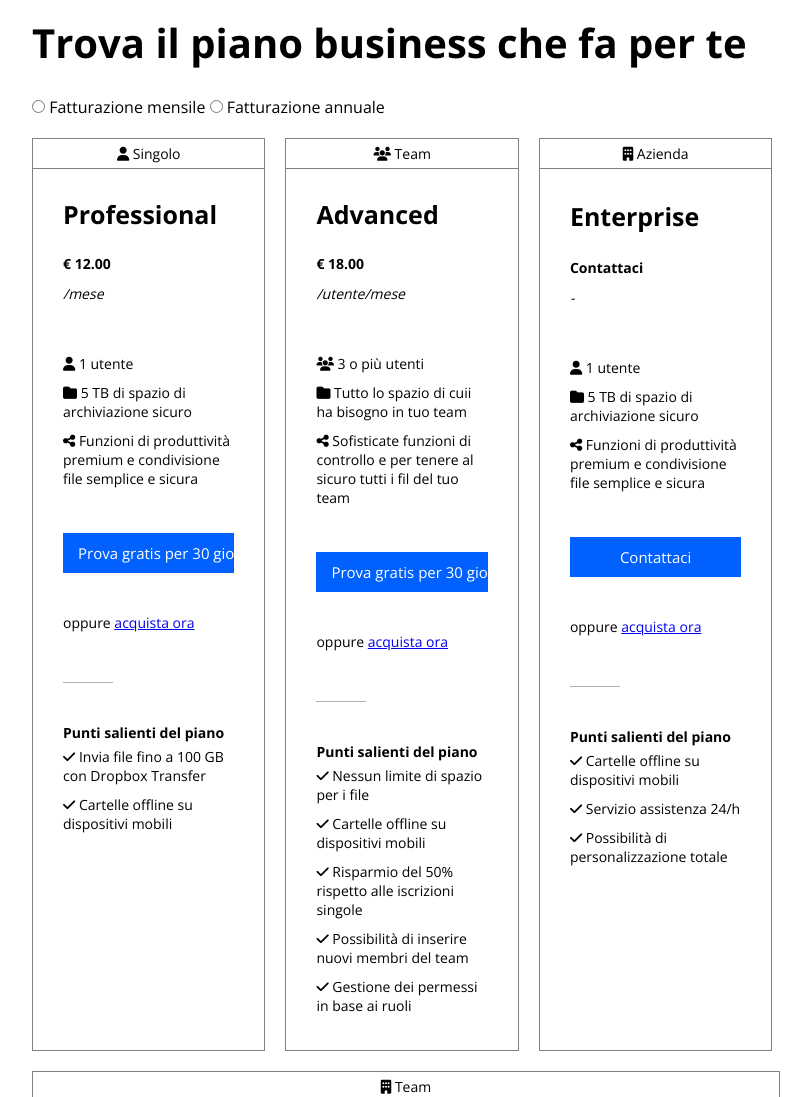
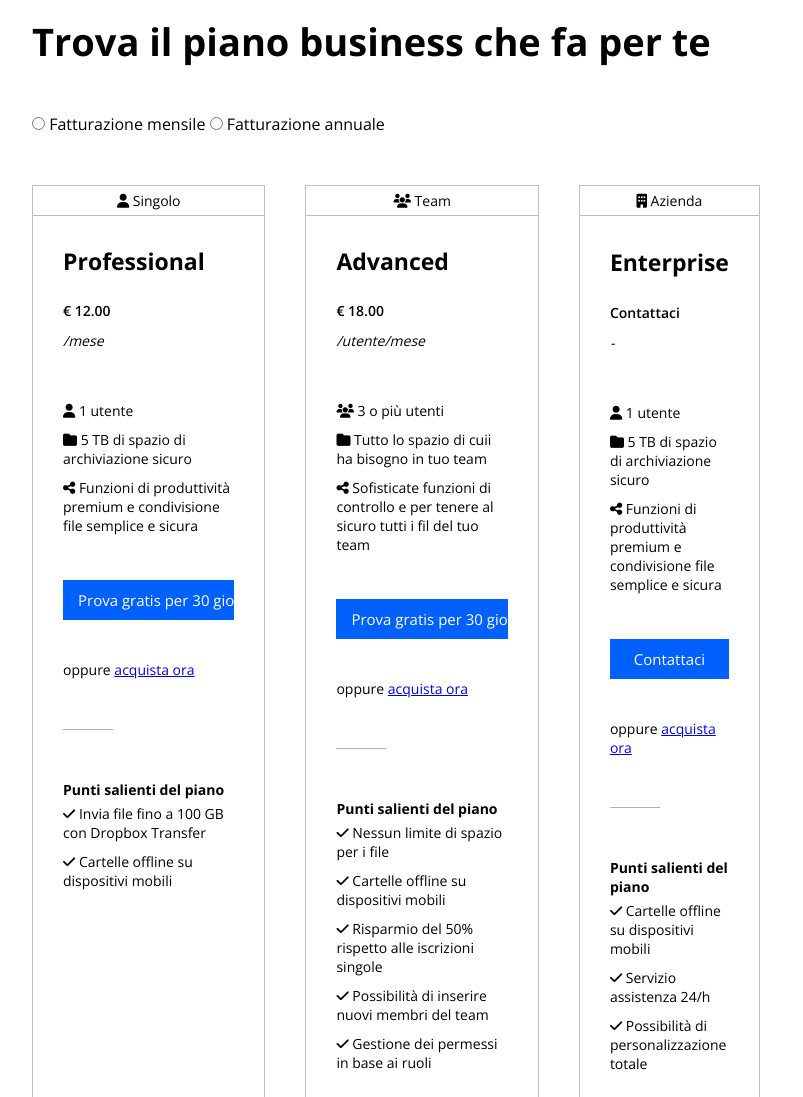
Before and after one commit to S-Lombardi/htmlcss-dropbox, a plain HTML site: page index.html in a window 1280 px wide. Shown: the part 1060-2157 px from the top of the page, without its empty margins (234-1037 px from the left). Drawn offline with nearby package versions, Linux system fonts and the light colour scheme.

Commit message:
Aggiunti margini alle prime colonne del main, modificati font-weight e bordi

```diff
--- a/css/style.css
+++ b/css/style.css
@@ -6,6 +6,7 @@
 
 body, input, textarea, button {
     font-family: 'Open Sans', sans-serif;
+    font-weight: 300;
 }
 
 /* UTILIà */
@@ -18,7 +19,6 @@ body, input, textarea, button {
 
 .margin{
     margin-bottom: 100px;
-
 }
 
 .container-large {
@@ -69,11 +69,12 @@ body, input, textarea, button {
 /* style */
 
 h2 {
-    font-size: 40px;
+    font-size:38px;
+    margin-bottom: 20px;
 }
 
 h3{
-    font-size: 25px;
+    font-size: 23px;
     margin-bottom: 20px;
 
 }
@@ -232,23 +233,28 @@ h1{
 /* INIZIO COLONNE VERTICALI*/
 .content-price > div:first-child {
     text-align: center;
-    border-bottom: 1px solid gray;
+    border-bottom: 1px solid rgb(190, 190, 190);
     padding: 5px 0px 5px 0px;
 }
-
-.piano {
-    border: 1px solid gray;
+.border-gray {
+    border: 1px solid rgb(190, 190, 190);
+    border-width: thin;
 }
 
-.col-33.piano {
-    min-height: 860px;
-
-}
-
-/* Margini - altezze */
+/* Margini - padding */
 .col-padding {
     padding: 30px;
 }
+
+.col-33.border-gray{
+    margin-right: 30px;
+    margin-top:40px;
+}
+
+.col-100.border-gray{
+    margin-top: 30px;
+}
+
 /* ELENCO PREZZI */
 .price {
     line-height: 30px;
@@ -261,6 +267,9 @@ h1{
 
 .content-price{
     font-size: 14px;
+}
+.price>strong{
+    font-weight: 600;
 }
 /* Pulsante */
 .content-price .input-price input[type="button"]{
@@ -277,17 +286,17 @@ h1{
     background-color: #b1b1b1;
     border: none;
     margin-top: 50px;
+    margin-bottom: 50px;
+}
+.color-check e linkacquista ora{
+    color: #0061ff;
 }
 /* FINE COLONNE VERTICALI */
-
-
-
 
 
 /* COLONNA ORIZZONTALE */
 .content-enterprise{
     position: relative;
-
 }
 /* BOTTONE */
 .content-enterprise input[type="button"]{
@@ -301,7 +310,6 @@ h1{
 .content-enterprise h4{
     margin-bottom: 40px;
 }
-
 /* FINE COLONNA ORIZZONTALE */
 /* FINE SEZIONE 1 - Piano business*/
 
@@ -310,12 +318,18 @@ h1{
 
 /* SEZIONE 2 - Trova partner */
 /* Immagine sinistra */
+.text-partner{
+    margin-top:50px;
+    margin-left:30px;
+}
 .img-partner img{
     width: 100%;
 }
 /* Pulsante */
 .text-partner input[type="button"]{
     margin-top: 40px;
+    font-weight: 300;
+    font-size: 16px;
 }
 /* SEZIONE 2 - Trvova partner */
 
--- a/index.html
+++ b/index.html
@@ -108,7 +108,7 @@
             <!-- INIZIO COLONNE VERTICALI -->
             <div class="row">
                 <!-- COL LEFT -->
-                <div class="col-33 piano">
+                <div class="col-33 border-gray">
                     <div class="content-price ">
                         <!-- SINGOLO -->
                         <div> <i class="fa fa-user"></i> Singolo </div>
@@ -116,8 +116,8 @@
                         <div class="col-padding ">
                             <div class="price">
                                 <h3>Professional</h3>
-                                <strong>&euro; 12.00</strong><br />
-                                <span><em>/mese</em></span>
+                                <strong>&euro; 12.00</strong>
+                                <div><em>/mese</em></div>
                             </div>
                             <ul class="price-list">
                                 <li>
@@ -154,7 +154,7 @@
 
                 </div>
                 <!-- COL CENTER -->
-                <div class="col-33 piano">
+                <div class="col-33 border-gray">
                     <div class="content-price">
                         <!-- TEAM -->
                         <div> <i class="fa fa-users"></i> Team </div>
@@ -162,8 +162,8 @@
                         <div class="col-padding ">
                             <div class="price">
                                 <h3>Advanced</h3>
-                                <strong>&euro; 18.00</strong><br />
-                                <span><em>/utente/mese</em></span>
+                                <strong>&euro; 18.00</strong>
+                                <div><em>/utente/mese</em></div>
                             </div>
                             <!-- Lista 1-->
                             <ul class="price-list">
@@ -214,7 +214,7 @@
                 </div>
 
                 <!-- COL RIGHT -->
-                <div class="col-33 piano">
+                <div class="col-33 border-gray">
                     <div class="content-price">
                         <!-- AZIENDA -->
                         <div> <i class="fa fa-building"></i> Azienda </div>
@@ -222,8 +222,8 @@
                         <div class="col-padding ">
                             <h3>Enterprise</h3>
                             <div class="price">
-                                <strong>Contattaci</strong><br />
-                                <span><em>-</em></span>
+                                <strong>Contattaci</strong>
+                                <div><em>-</em></div>
                             </div>
                             <ul class="price-list">
                                 <li>
@@ -247,7 +247,7 @@
                             <ul class="price-list">
                                 <h4>Punti salienti del piano</h4>
                                 <li>
-                                    <span><i class="fas fa-check"></i> Cartelle offline su dispositivi mobili</span>
+                                    <div><i class="fas fa-check"></i> Cartelle offline su dispositivi mobili</div>
                                 </li>
                                 <li>
                                     <span><i class="fas fa-check"></i> Servizio assistenza 24/h</span>
@@ -265,7 +265,7 @@
 
             <!-- COLONNA ORIZZONTALE -->
             <div class="row">
-                <div class="col-100 piano">
+                <div class="col-100 border-gray">
                     <div class="content-price">
                         <!-- TEAM -->
                         <div> <i class="fas fa-building"></i> Team </div>
```
